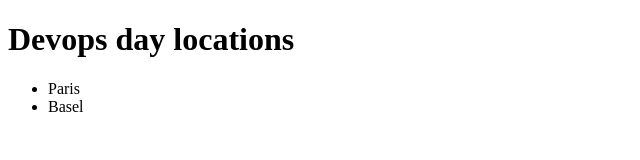
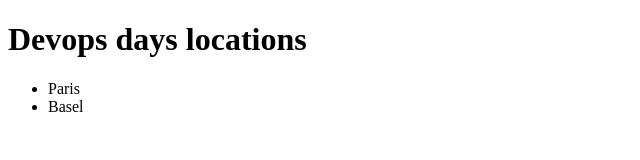
Before and after one commit to Julia1205/devops, a plain HTML site: page index.html in a window 1280 px wide. Shown: the full height of the page, 0-640 px from the left. Drawn offline with Linux system fonts and the light colour scheme.

Commit message:
fix: typo in Devops Days

```diff
--- a/index.html
+++ b/index.html
@@ -9,7 +9,7 @@
 	</head>
 
 	<body>
-    <h1>Devops day locations</h1>
+    <h1>Devops days locations</h1>
     <ul>
         <li>Paris</li>
         <li>Basel</li>
```
